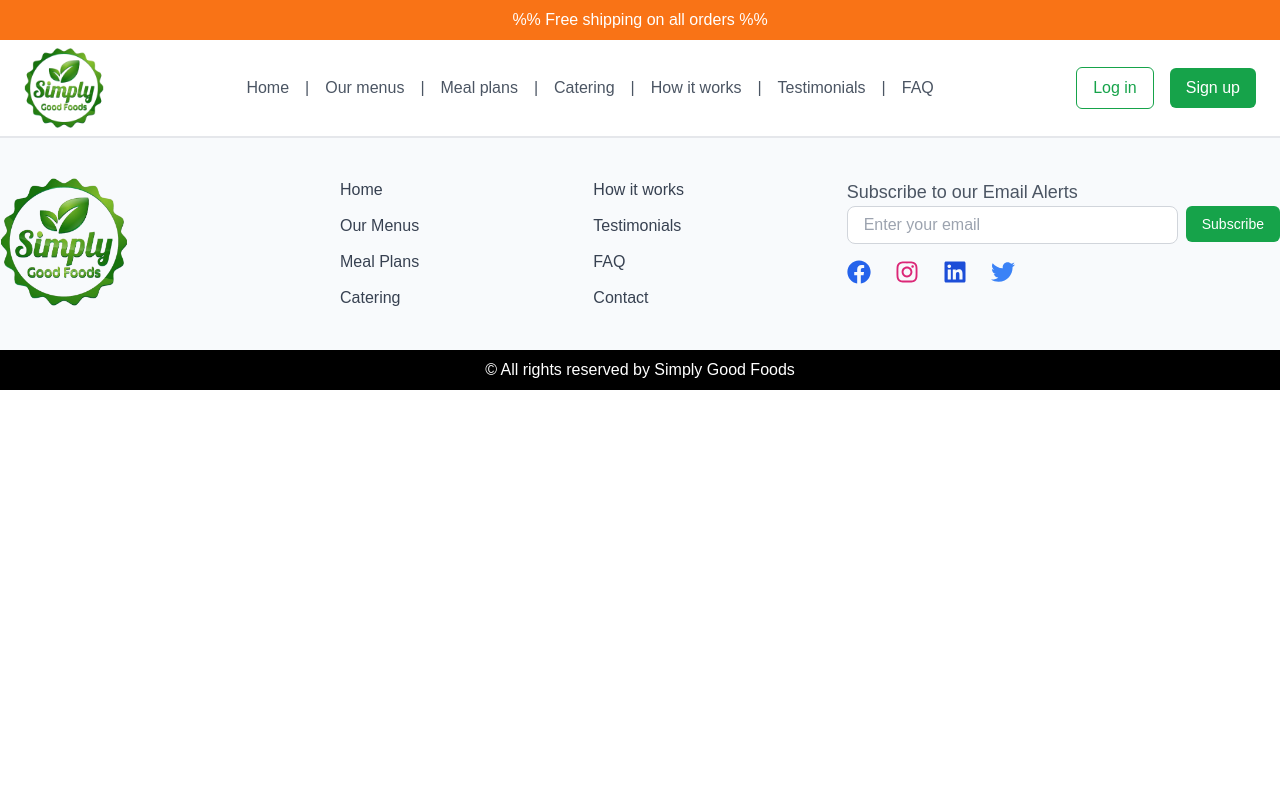
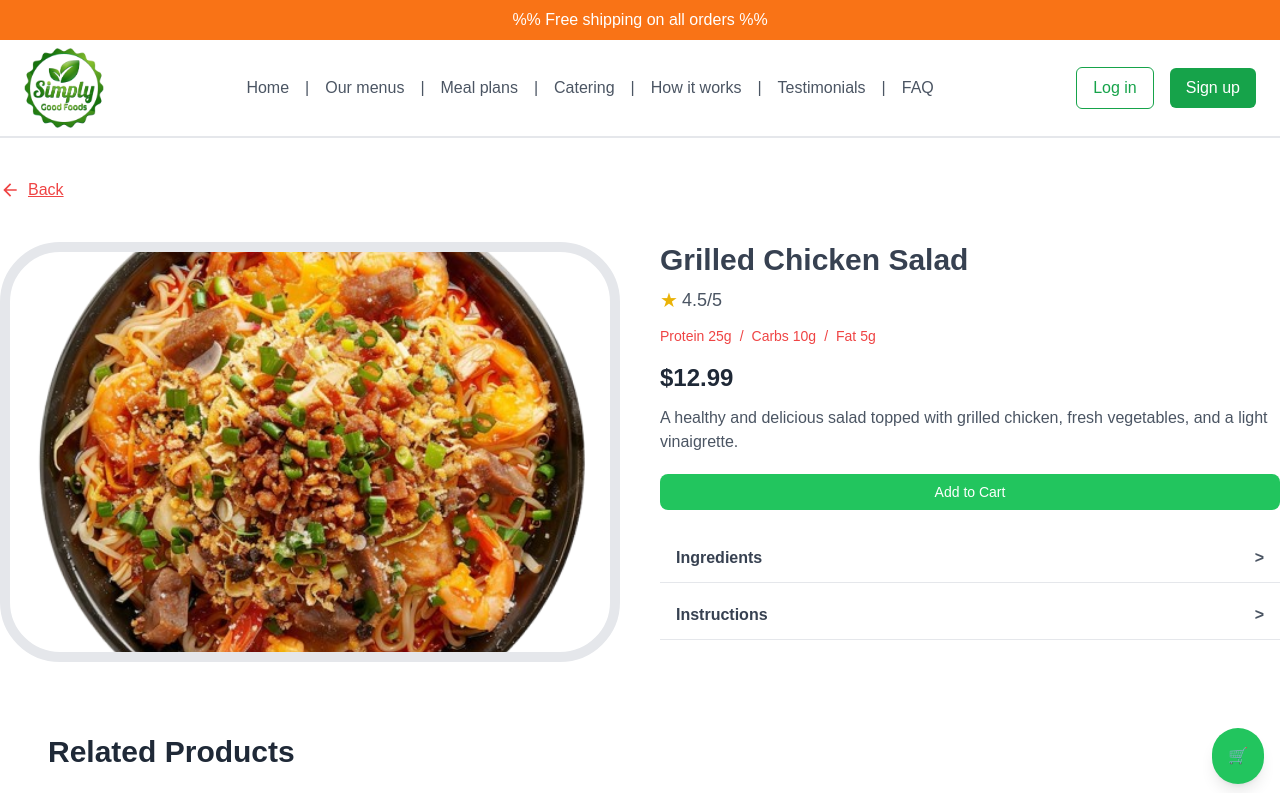
Before and after one commit to Md-Abdullah-321/restaurent-website-ui, a Next.js app: page /item/1 in a window 1280 px wide. Shown: the top 793 px of the page. Built offline with nearby package versions, Linux system fonts and the light colour scheme.

Commit message:
added single food item page

```diff
--- a/app/item/[slug]/page.tsx
+++ b/app/item/[slug]/page.tsx
@@ -1,15 +1,121 @@
+"use client";
 
-/**
- * Title: Single Food Item
- * Description:  Single Food Item - Where user can view a single food item information and details
- * Author: Md Abdullah
- * Date: 07/12/2024
- */
+import FoodCarousel from "@/components/SharedComponents/foodCarousel";
+import { Button } from "@/components/ui/button";
+import { FoodTypes } from "@/db/Food";
+import { getItemById } from "@/helpers/getItemById";
+import { getRelatedFoodsById } from "@/helpers/getRelatedFoodsById";
+import Image, { StaticImageData } from "next/image";
+import { useParams, useRouter } from "next/navigation";
+import { useEffect, useState } from "react";
+import { IoMdArrowBack } from "react-icons/io";
 
 export default function FoodItem() {
+  const { slug } = useParams();
+  const router = useRouter();
+  const [item, setItem] = useState<FoodTypes | null>(null);
+  const [relatedFoods, setRelatedFoods] = useState<FoodTypes[]>([]);
+  const [isLoading, setIsLoading] = useState(true);
+
+  useEffect(() => {
+    if (slug) {
+      // Fetch item and related foods
+      const fetchedItem : any = getItemById(parseInt(slug as string));
+      if (fetchedItem) {
+        setItem(fetchedItem);
+        const relatedItems: any = getRelatedFoodsById(fetchedItem.relatedFoods);
+        setRelatedFoods(relatedItems);
+      } else {
+        router.push("/404");
+      }
+      setIsLoading(false);
+    }
+  }, [slug, router]);
+
+  if (isLoading || !item) {
+    return <p className="text-center text-gray-500">Loading...</p>;
+  }
+
+  console.log(item, relatedFoods);
+
+
   return (
-    <div>
+    <div className="container mx-auto my-10">
+      {/* Back Button */}
+      <div
+        className="flex items-center gap-2 text-red-500 cursor-pointer hover:text-red-600"
+        onClick={() => router.back()}
+      >
+        <IoMdArrowBack className="w-5 h-5" />
+        <span className="underline hover:no-underline">Back</span>
+      </div>
 
+      {/* Food Details Section */}
+      <div className="flex flex-col md:flex-row gap-10 mt-10 md:h-[420px]">
+        {/* Left Image Section */}
+        <div className="w-full md:w-6/12">
+          <Image
+            src={item.image as StaticImageData}
+            alt={item.name}
+            width={500}
+            height={500}
+            className="border-[10px] w-full h-full border-gray-200 rounded-[60px] object-cover"
+          />
+        </div>
+
+        {/* Right Details Section */}
+        <div className="w-full md:w-6/12">
+          {/* Food Name */}
+          <h2 className="text-3xl font-semibold text-gray-700">{item.name}</h2>
+
+          {/* Rating */}
+          <div className="flex items-center gap-1 mt-2">
+            <span className="text-yellow-500 text-xl">★</span>
+            <span className="text-gray-600 text-lg">{item.rating}/5</span>
+          </div>
+
+          {/* Macronutrients */}
+          <div className="flex items-center gap-2 text-sm text-red-500 mt-3">
+            <span>Protein {item.protein}g</span>
+            <span>/</span>
+            <span>Carbs {item.carbs}g</span>
+            <span>/</span>
+            <span>Fat {item.fat}g</span>
+          </div>
+
+          {/* Price */}
+          <p className="text-2xl font-semibold text-gray-800 mt-4">${item.price.toFixed(2)}</p>
+
+          {/* Description */}
+          <p className="text-gray-600 mt-3">{item.description}</p>
+
+          {/* Add to Cart Button */}
+          <Button className="mt-5 w-full bg-green-500 hover:bg-green-600 text-white py-2 px-4 rounded-lg">
+            Add to Cart
+          </Button>
+
+          {/* Ingredients and Instructions */}
+          <div className="mt-6 space-y-2">
+            <div className="flex justify-between items-center py-3 px-4 border-b border-gray-200">
+              <h3 className="text-gray-700 font-semibold">Ingredients</h3>
+              <span className="text-gray-600 font-semibold">{`>`}</span>
+            </div>
+            <div className="flex justify-between items-center py-3 px-4 border-b border-gray-200">
+              <h3 className="text-gray-700 font-semibold">Instructions</h3>
+              <span className="text-gray-600 font-semibold">{`>`}</span>
+            </div>
+          </div>
+        </div>
+      </div>
+
+      {/* Related Foods */}
+      {relatedFoods?.length > 0 && (
+        <FoodCarousel heading="Related Products" headingPosition="text-start" foodItems={relatedFoods} />
+      )}
+
+       <button className="fixed bottom-4 right-4 bg-green-500 text-white p-4 rounded-full shadow-lg hover:bg-green-600 z-50">
+        🛒
+      </button>
     </div>
-  )
+  );
 }
--- a/components/SharedComponents/foodCarousel.tsx
+++ b/components/SharedComponents/foodCarousel.tsx
@@ -47,12 +47,12 @@ export default function FoodCarousel({ heading, headingPosition, foodItems }: {
   }, []);
 
   return (
-    <div className="w-full py-8 px-2 my-10 h-[600px] md:container md:mx-auto">
+    <div className="w-full py-8 px-2 my-10 h-[600px] md:container md:mx-auto relative">
       {/* Section Heading */}
-      <h2 className={`text-2xl font-bold text-gray-800 mb-3 sm:mb-6 ${headingPosition}`}>{heading}</h2>
+      <h2 className={`text-3xl font-bold text-gray-800 mb-3 sm:mb-6 ml-0 sm:ml-10 ${headingPosition}`}>{heading}</h2>
 
       {/* Carousel Wrapper */}
-      <Carousel className="relative overflow-hidden">
+      <Carousel className="relative sm:-mr-[calc(50vw-50%)]">
         <CarouselPrevious className="absolute left-0 top-1/2 transform -translate-y-1/2 z-10 bg-white">
           ❮
         </CarouselPrevious>
@@ -73,7 +73,7 @@ export default function FoodCarousel({ heading, headingPosition, foodItems }: {
                 className="w-full h-60 object-contain mb-2 rounded-md"
               />
               <p className="text-sm text-[#f39c12]"><span style={{"fontSize":"125%", "color": "#f39c12"}}>★</span>{food.rating}/5</p>
-              <Link href={`/item/${food.id}`} className="text-lg font-semibold text-gray-800 my-4">
+              <Link href={`/item/${food.id}`} className="text-lg font-semibold text-gray-800 my-4 hover:underline">
                 {food.name}
               </Link>
               <p className="font-semibold text-gray-600">${food.price.toFixed(2)}</p>
@@ -88,7 +88,7 @@ export default function FoodCarousel({ heading, headingPosition, foodItems }: {
           ))}
         </CarouselContent>
 
-        <CarouselNext className="absolute right-0 top-1/2 transform md:-translate-y-1/2 z-10 bg-white">
+        <CarouselNext className="absolute right-10 top-1/2 transform md:-translate-y-1/2 z-10 bg-white">
           ❯
         </CarouselNext>
       </Carousel>
--- a/components/SharedComponents/header.tsx
+++ b/components/SharedComponents/header.tsx
@@ -33,9 +33,9 @@ export default function Header() {
     <header className="w-full bg-white border-b-2 border-gray-200">
       <div className="container mx-auto flex items-center justify-between px-6 py-2">
         {/* Logo */}
-        <div className="flex-shrink-0">
+        <Link href={"/"} className="flex-shrink-0 cursor-pointer">
           <Image src={logo} alt="logo" width={500} height={500} className="w-20 h-20" />
-        </div>
+        </Link>
 
         {/* Mobile Hamburger Menu */}
         <div className="lg:hidden">
--- /dev/null
+++ b/helpers/getItemById.ts
@@ -0,0 +1,12 @@
+/**
+ * Title: Get Item By Id
+ * Description: Get item id as parameter and return the item
+ * Author: Md Abdullah
+ * Date: 07/12/2024
+ */
+
+import { FoodItems } from "@/db/Food";
+
+export const getItemById = (id: number) => {
+  return FoodItems.find((item: any) => item.id === id);
+};
--- /dev/null
+++ b/helpers/getRelatedFoodsById.ts
@@ -0,0 +1,12 @@
+/**
+ * Title: Get Related Foods By Id
+ * Description: Get current food id as parameter and return the related food
+ * Author: Md Abdullah
+ * Date: 07/12/2024
+ */
+
+import { FoodItems } from "@/db/Food";
+
+export const getRelatedFoodsById = (relatedFoodId: number[]) => {
+  return FoodItems.filter((item: any) => relatedFoodId.includes(item.id));
+};
```
